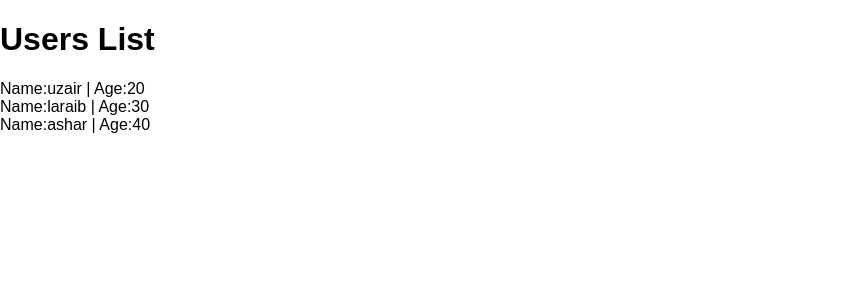
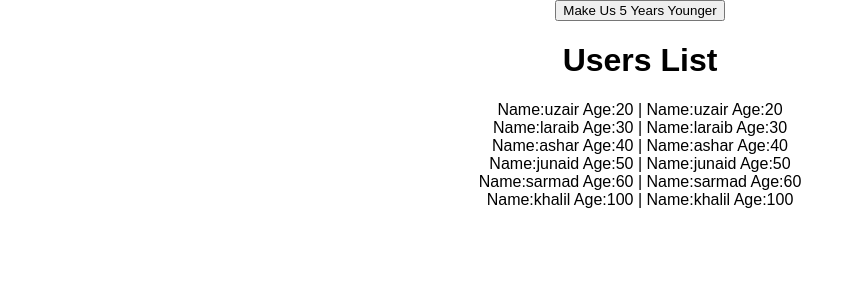
Before and after one commit to uzairqq/React-Js, a React (Create React App) app in the folder my-app/: page / in a window 1280 px wide. Shown: the top 300 px of the page, without its empty margins (0-863 px from the left). Built offline with nearby package versions, Linux system fonts and the light colour scheme.

Commit message:
used set state and states

```diff
--- a/my-app/src/index.css
+++ b/my-app/src/index.css
@@ -2,4 +2,5 @@ body {
   margin: 0;
   padding: 0;
   font-family: sans-serif;
+  text-align: center
 }
--- a/my-app/src/user/User.js
+++ b/my-app/src/user/User.js
@@ -3,7 +3,8 @@ import React from 'react';
 const User = (props) => {
 
     return (
-        <div>Name:{props.children} | Age:{props.age}</div>
+        <div>{props.children} | {props.children}
+        </div>
     );
 
 
--- a/my-app/src/user/Users.js
+++ b/my-app/src/user/Users.js
@@ -6,18 +6,35 @@ class Users extends Component {
         users: [
             { name: "uzair", age: 20 },
             { name: "laraib", age: 30 },
-            { name: "ashar", age: 40 }
+            { name: "ashar", age: 40 },
+            { name: "junaid", age: 50 },
+            { name: "sarmad", age: 60 },
+            { name: "khalil", age: 100 },
         ],
         title: "Users List"
     };
+    makeMeYounger = () => {
+        const newState = this.state.users.map((user) => {
+            const tempUser = user;
+            tempUser.age -= 5;
+            return tempUser;
+        });
+        this.setState({
+            newState
+        })
+    }
     render() {
         return (
             <div>
+                <button onClick={this.makeMeYounger}>Make Us 5 Years Younger</button>
+                <br />
                 <h1>{this.state.title}</h1>
-                <User age={this.state.users[0].age}>{this.state.users[0].name}</User>
-                <User age={this.state.users[1].age}>{this.state.users[1].name}</User>
-                <User age={this.state.users[2].age}>{this.state.users[2].name}</User>
-            </div>
+                {
+                    this.state.users.map((user) => {
+                        return <User> Name:{user.name} Age:{user.age}</User>
+                    })
+                }
+            </div >
 
         );
     }
```
Also changed, not shown: my-app/src/App.css (+6 -2 lines), my-app/.eslintrc.json.
